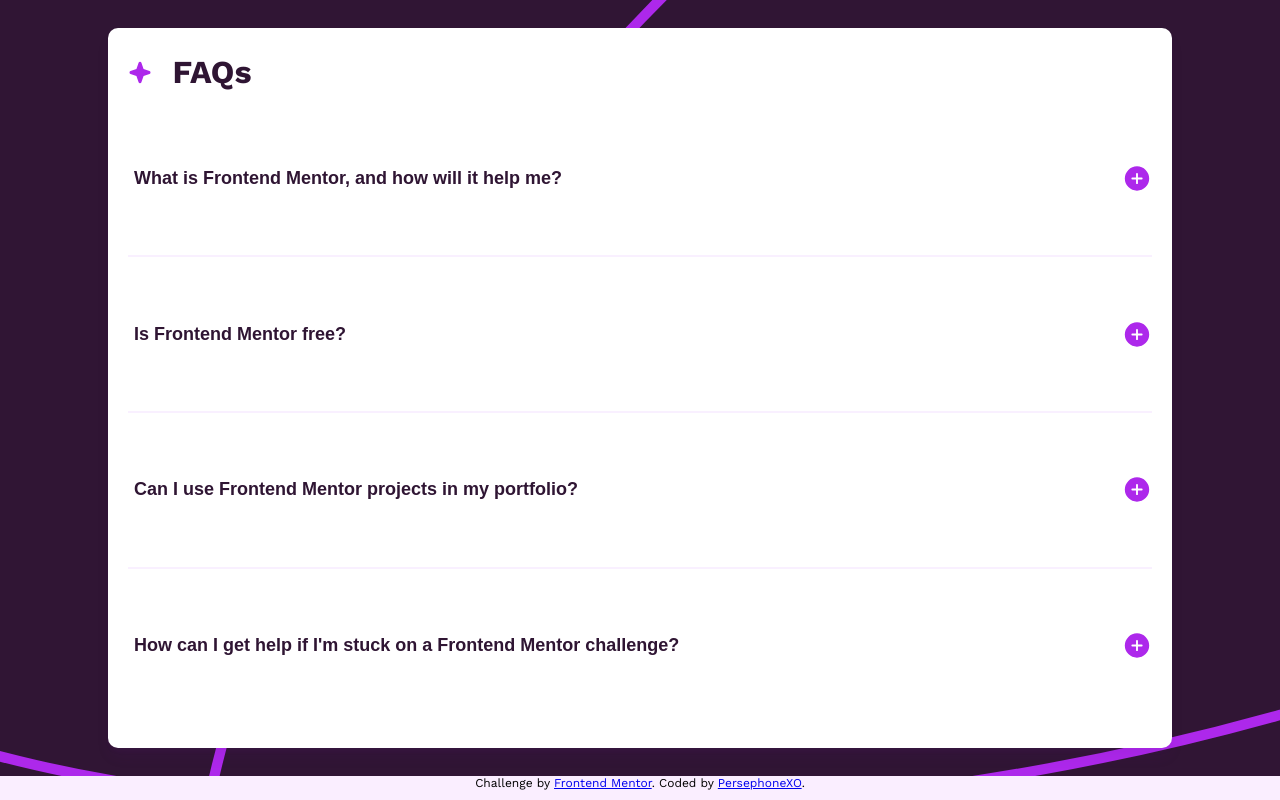
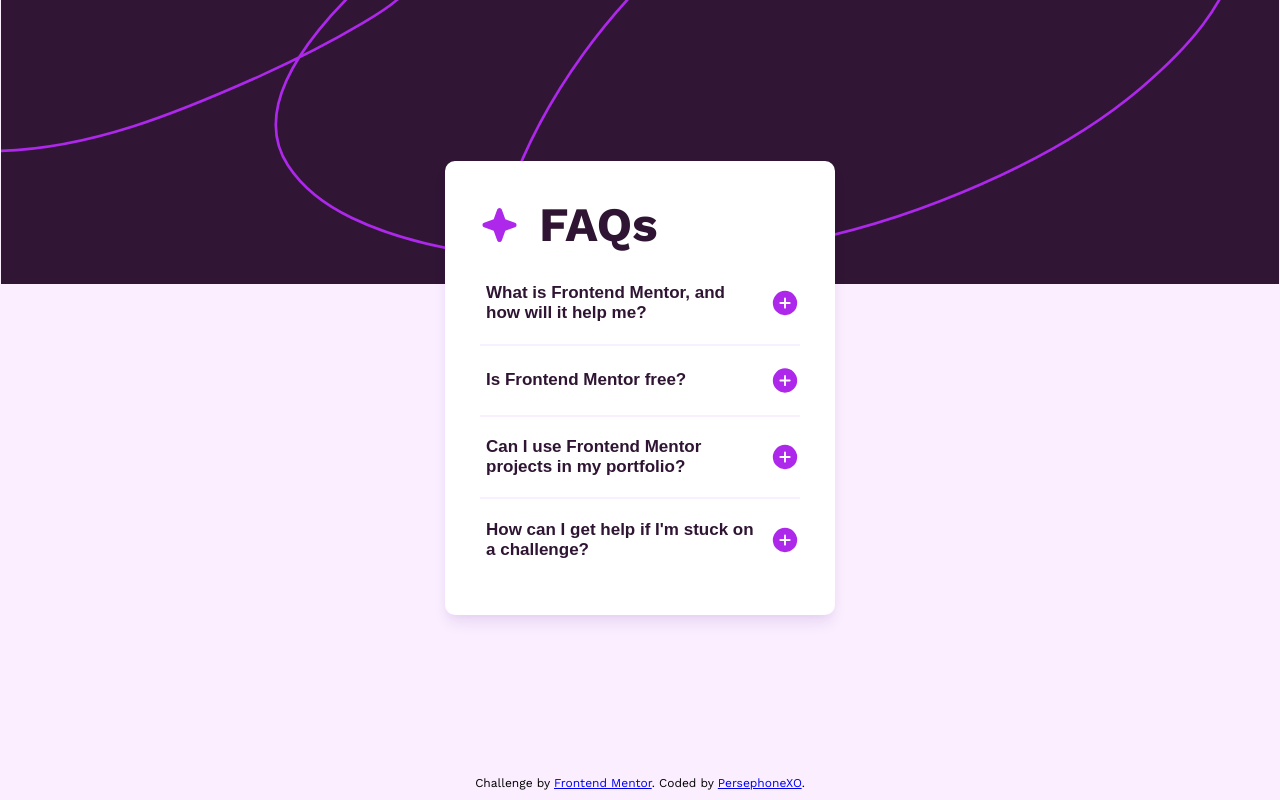
Before and after one commit to PersephoneXO/fm-faq-accordion, a plain HTML site: page index.html in a window 1280 px wide. Drawn offline with nearby package versions, Linux system fonts and the light colour scheme.

Commit message:
css finished

```diff
--- a/index.html
+++ b/index.html
@@ -60,7 +60,7 @@
         </div>
         <div id="fourth-panel">
           <div class="accordion-toggle">
-            <button class="accordion">How can I get help if I'm stuck on a Frontend Mentor challenge?</button>
+            <button class="accordion">How can I get help if I'm stuck on a challenge?</button>
             <div class="toggle-icon"></div>
           </div>
           <div class="panel" style="display: none;">
--- a/styles.css
+++ b/styles.css
@@ -17,10 +17,8 @@ body{
 
 /*design mobile first*/
 main{
-    background-image: url(./faq-accordion-main/assets/images/background-pattern-mobile.svg);
-    background-repeat: no-repeat;
-    background-position: top;
-    background-size:100%;
+    background: url(./faq-accordion-main/assets/images/background-pattern-mobile.svg) no-repeat top center;
+    background-size:100% auto;
     overflow-x: hidden;
     overflow-y: hidden;
 }
@@ -124,11 +122,29 @@ main{
     .accordion:hover{
         color: #ad28eb;
     }
+
+    main{
+        background: url(./faq-accordion-main/assets/images/background-pattern-desktop.svg) no-repeat top center;
+        background-size: contain;
+    }
+
+    #faq-header-star{
+        height: 2.5rem;
+    }
+
+    .faq-header-title{
+        font-size: 3rem;
+    }
+
+    .card-container{
+        width: 25%;
+        padding-inline: 35px;
+        padding-top: 35px;
+        padding-bottom: 35px;
+    }
+
+    .accordion{
+        font-size: 17px;
+    }
+
 }
-
-/*design for screen with height of 667px or less*/
-@media only screen and (max-height:700px){
-    .main{
-        overflow-y: scroll;
-    }
-}
```
